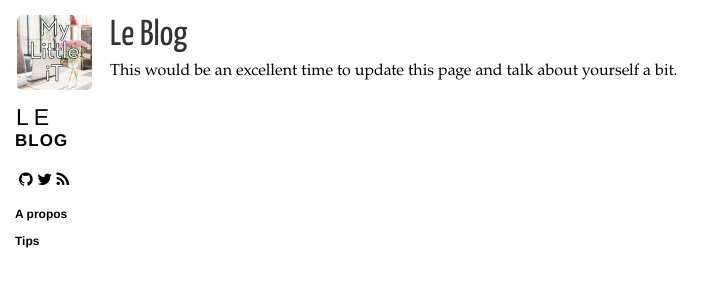
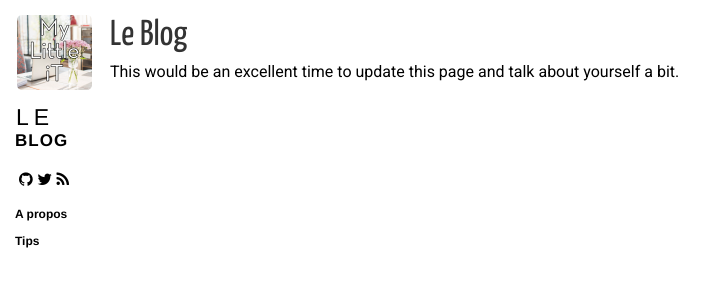
Before and after one commit to holman/left, a Jekyll site: the page built from about.html, in a window 1280 px wide. Shown: the top 300 px of the page, without its empty margins (0-726 px from the left). Built offline with Jekyll 4.4.1, drawn with Linux system fonts in a browser that asks for light colours; nearby versions of some CDN libraries.

Commit message:
Update base.scss

```diff
--- a/css/base.scss
+++ b/css/base.scss
@@ -4,7 +4,7 @@
 @charset "UTF-8";
 
 body {
-  font-family: "Palatino Linotype", "Book Antiqua", Palatino, serif;
+  font-family: 'Roboto', "Palatino Linotype", "Book Antiqua", Palatino, serif;
   margin: 0;
   -webkit-font-smoothing: antialiased;
 }
```
